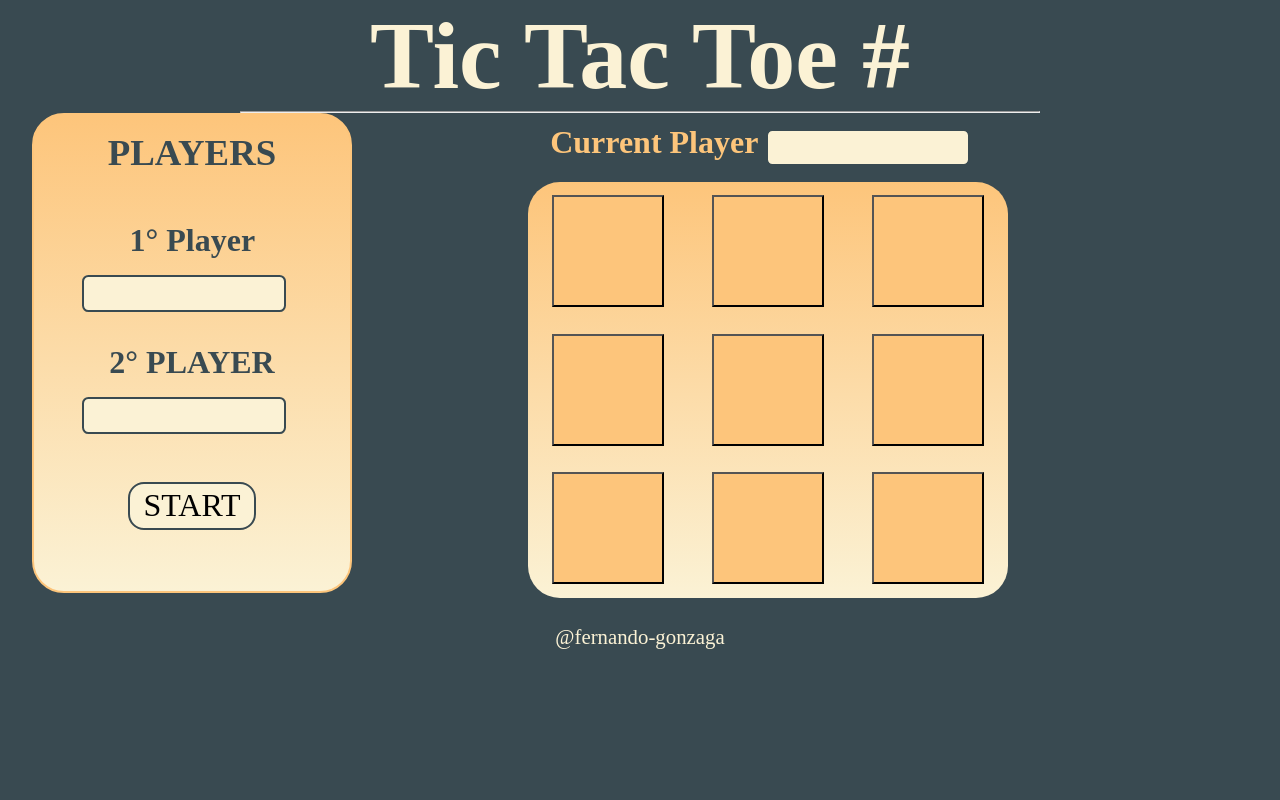
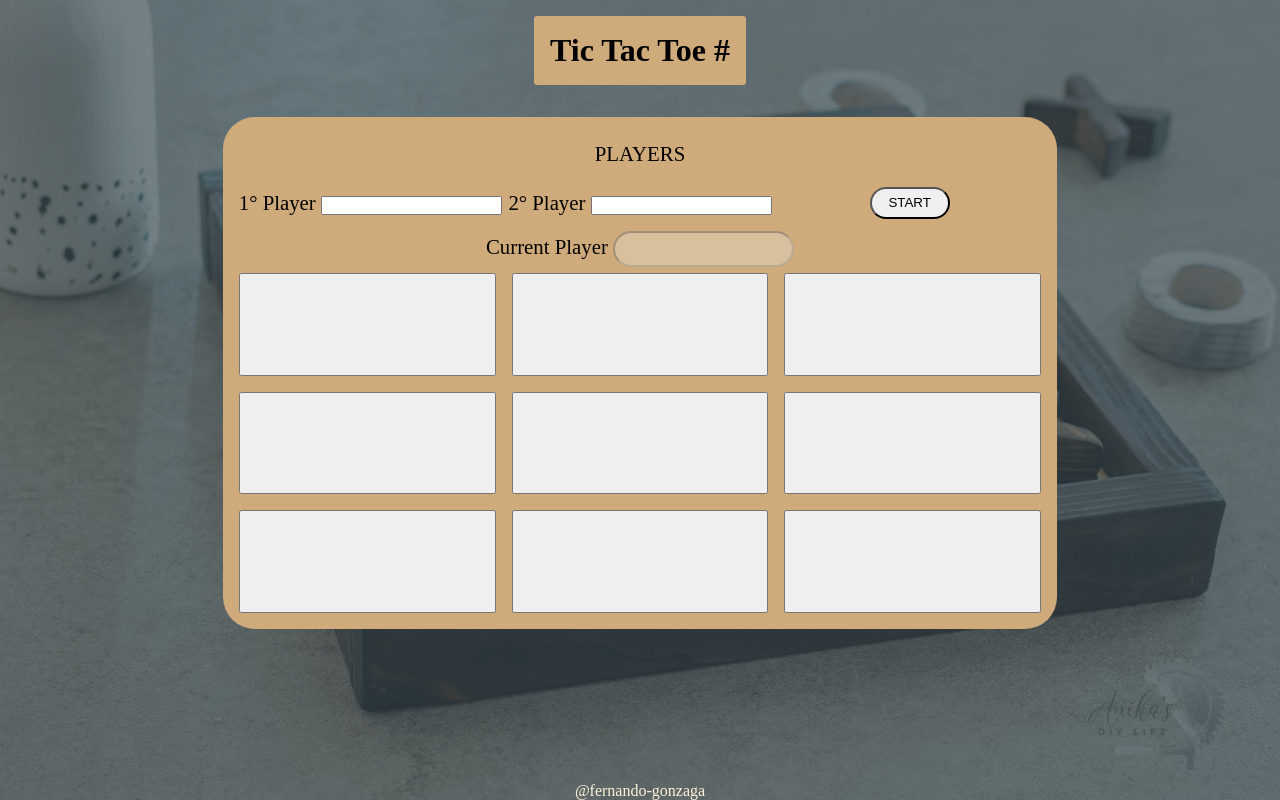
Before and after one commit to fernandoGonzaga0/Tic-Tac-Toe, a plain HTML site: page index.html in a window 1280 px wide. Drawn offline with Linux system fonts and the light colour scheme; a web font is replaced by a local one.

Commit message:
Commit melhoria frontend

```diff
--- a/index.html
+++ b/index.html
@@ -11,37 +11,33 @@
     <link rel="stylesheet" href="./style.css">
 </head>
 <body>
+
     <header>
         <h1>Tic Tac Toe #</h1>
-        <hr>
     </header>
 
     <main>
 
         <div id="div-input-names">
-
             <p>PLAYERS</p>
-
-            <div class="players-input">
+            <div class="players-input first-player">
                 <label for="first-player">1° Player</label>
                 <input type="text" name="first-player" id="first-player">
             </div>
-
-            <div class="players-input">
-                <label for="second-player">2° PLAYER</label>
+            <div class="players-input second-player">
+                <label for="second-player">2° Player</label>
                 <input type="text" name="second-player" id="second-player">
             </div>
-
             <button id="button-start">START</button>
+            <div class="current-player">
+                <label for="current-player" id="current-player-text">Current Player</label>
+                <input type="text" name="current-player" id="current-player-input" disabled>
+            </div>
 
         </div>
 
         <div id="display-tic-tac-toe">
 
-            <label for="current-player">Current Player</label>
-            <input type="text" name="current-player" id="current-player" disabled>
-
-            <div id="board-tic-tac-toe">
                 <button class="board-buttons" id="key-1"></button>
                 <button class="board-buttons" id="key-2"></button>
                 <button class="board-buttons" id="key-3"></button>
@@ -51,8 +47,8 @@
                 <button class="board-buttons" id="key-7"></button>
                 <button class="board-buttons" id="key-8"></button>
                 <button class="board-buttons" id="key-9"></button>
-            </div>
         </div>
+
     </main>
 
     <footer>@fernando-gonzaga</footer>
--- a/style.css
+++ b/style.css
@@ -1,145 +1,175 @@
 *{
     margin: 0;
     padding: 0;
-    box-sizing: border-box;
-    /* O border-box no CSS é um valor da propriedade box-sizing que faz com que a largura e
-    altura de um elemento incluam o conteúdo, padding e borda, mantendo o tamanho total fixo. */
 }
+
+@import url('https://fonts.googleapis.com/css2?family=Edu+SA+Hand:wght@400..700&family=Roboto+Mono:ital,wght@0,100..700;1,100..700&family=Source+Serif+4:ital,opsz,wght@0,8..60,200..900;1,8..60,200..900&display=swap');
 
 :root{
     --bg-color: #394a51;
-    --border-color: #fdc57b;
+    --border-color: #cfab7c;
     --font-color: #fbf2d5;
     --background-button-fp: #0e815b;
     --background-button-sp: #9c3f13;
+    --font_text: font-family: "Roboto Mono", monospace;
 }
 
 body{
     background-color: var(--bg-color);
+    display: grid;
+    grid-template-columns: repeat(3, 1fr);
+    grid-template-rows: auto;
 }
 
-header{
-    color: var(--font-color);
-    text-align: center;
-    justify-content: center;
-    font-family: "Smooch Sans", serif;
-    font-size: 3rem;
+body::before {
+    content: "";
+    position: fixed;
+    top: 0;
+    left: 0;
+    width: 100%;
+    height: 100%;
+    background-image: url('./img.jpg');
+    background-size: cover;
+    background-position: center;
+    background-repeat: no-repeat;
+    opacity: 0.3;
+    z-index: -1;
 }
 
-hr{
-    width: 50rem;
-    background-color: var(--font-color);
-    justify-self: center;
+header {
+    font-family: var(--font_text);
+    background-color: var(--border-color);
+    border-radius: 3px;
+    padding: 1rem;
+    margin-top: 1rem;
+    margin-bottom: 2rem;
+    grid-column: 1/4;
+    place-self: center;
+    text-align: center;
 }
 
 main {
-    display: flex;
+    font-family: var(--font_text);
+    font-size: 1.3rem;
+    background-color: var(--border-color);
+    grid-column: 1/4;
+    place-self: start center;
+    padding: 1rem;
+    height:30rem;
+    border-radius: 2rem;
+    display: grid;
+    grid-template-columns: repeat(3, 1fr);
+    grid-template-rows: repeat(4, 1fr);
 }
 
 #div-input-names {
-    margin-left: 2rem;
-    border: 2px solid var(--border-color);
-    background: linear-gradient(var(--border-color), var(--font-color));
-    border-radius: 2rem;
-    width: 20rem;
-    height: 30rem;
-    text-align: center;
+    grid-column: 1/4;
+    grid-row: 1;
+    place-items: center;
+    display: grid;
+    grid-template-columns: repeat(3, 1fr);
+    grid-template-rows: repeat(3, 1fr);
+    gap: 0.4rem;
 }
 
-#div-input-names > p{
-    display: block;
-    text-align: center;
-    padding: 1rem;
-    font-weight: 600;
-    font-family: "Smooch Sans", serif;
-    font-size: 2.3rem;
-    color: var(--bg-color);
+#div-input-names > p {
+    grid-column: 1/4;
+    grid-row: 1;
 }
 
-#div-input-names > .players-input {
-    margin-top: 2rem;
-    font-size: 2rem;
-    color: var(--bg-color);
-    font-family: "Smooch Sans", serif;
-    font-weight: 600;
+.first-player {
+    grid-column: 1/2;
+    grid-row: 2;
 }
 
-input {
-    justify-content: center;
-    margin-top: 1rem;
-    margin-right: 1rem;
-    align-items: center;
-    height: 2.3rem;
-    border: 2px solid var(--bg-color);
-    border-radius: 0.4rem;
-    background-color: var(--font-color);
-    color: var(--bg-color);
-    font-size: 1rem;
-    text-align: center;
-    font-family: Verdana, Geneva, Tahoma, sans-serif;
+.second-player {
+    grid-column: 2/3;
+    grid-row: 2;
 }
 
 #button-start {
-    margin-top: 3rem;
-    height: 3rem;
-    width: 8rem;
-    border: 2px solid var(--bg-color);
-    border-radius: 1rem;
-    background-color: var(--font-color);
-    font-size: 2rem;
-    font-family:"Smooch Sans", serif;
+    grid-column: 3/4;
+    grid-row: 2;
+    height: 2rem;
+    width: 5rem;
+    border-radius: 9rem;
 }
 
 #button-start:hover {
-    background-color: var(--bg-color);
-    color: var(--font-color);
-    border: 2px solid var(--font-color);
+    background-color: #394a51;
     transition: 0.3s;
 }
 
-#display-tic-tac-toe {
-    margin-left: 6rem;
-    width: 40rem;
-    height: 30rem;
-    text-align: center;
-    font-family:"Smooch Sans", serif;
-    font-size: 2rem;
-    font-weight: 600;
-    color: var(--border-color);
+.current-player {
+    grid-column: 1/4;
+    grid-row: 3;
+    place-content: center;
 }
 
-#current-player {
-    margin-bottom: 1rem;
+.current-player > input {
+    height: 2rem;
+    border-radius: 9rem;
+    margin-bottom: 0.4rem
 }
 
-#board-tic-tac-toe {
+#display-tic-tac-toe {
+    grid-column: 1/4;
+    grid-row: 2/5;
     display: grid;
-    grid-template-columns: 1fr 1fr 1fr;
-    justify-items: center;
-    align-items: center;
-    height: 26rem;
-    width: 30rem;
-    margin-left: 5rem;
-    background: linear-gradient(var(--border-color), var(--font-color));
-    border-radius: 2rem;
+    grid-template-columns: repeat(3, 1fr);
+    grid-template-rows: auto;
+    gap: 1rem;
 }
 
-#board-tic-tac-toe button {
-    height: 7rem;
-    width: 7rem;
-    background-color: var(--border-color);
+#key-1 {
+    grid-column: 1;
+    grid-row: 1;
+
 }
 
-#board-tic-tac-toe button:hover {
-    background-color: var(--font-color);
-    transition: 0.4s;
-    border: 2px solid var(--font-color);
+#key-2 {
+    grid-column: 2;
+    grid-row: 1;
+
+}
+
+#key-3 {
+    grid-column: 3;
+    grid-row: 1;
+}
+
+#key-4 {
+    grid-column: 1;
+    grid-row: 2;
+}
+
+#key-5 {
+    grid-column: 2;
+    grid-row: 2;
+}
+
+#key-6 {
+    grid-column: 3;
+    grid-row: 2;
+}
+
+#key-7 {
+    grid-column: 1;
+    grid-row: 3;
+}
+#key-8 {
+    grid-column: 2;
+    grid-row: 3;
+}
+#key-9 {
+    grid-column: 3;
+    grid-row: 3;
 }
 
 footer {
+    position: fixed;
+    bottom: 0;
+    width: 100%;
+    text-align: center;
     color: var(--font-color);
-    text-align: center;
-    margin-top: 2rem;
-    font-size: 1.3rem;
-    font-family:"Smooch Sans", serif;
 }
```
Also changed, not shown: img.jpg (added).
